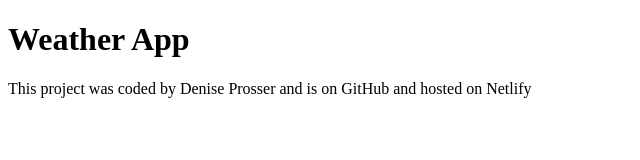
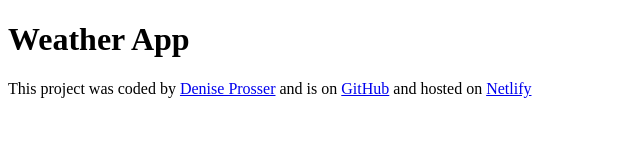
Before and after one commit to deniseprosser/weather-app-final, a plain HTML site: page index.html in a window 1280 px wide. Shown: the whole page, without its empty margins (0-640 px from the left). Drawn offline with Linux system fonts and the light colour scheme.

Commit message:
Added links to footer

```diff
--- a/index.html
+++ b/index.html
@@ -8,8 +8,20 @@
   <body>
     <h1>Weather App</h1>
     <footer>
-      This project was coded by Denise Prosser and is on GitHub and hosted on
-      Netlify
+      This project was coded by
+      <a href="https://github.com/deniseprosser" target="_blank"
+        >Denise Prosser</a
+      >
+      and is on
+      <a
+        href="https://github.com/deniseprosser/weather-app-final"
+        target="_blank"
+        >GitHub</a
+      >
+      and hosted on
+      <a href="https://melodic-figolla-3ded3f.netlify.app/" target="_blank"
+        >Netlify</a
+      >
     </footer>
   </body>
 </html>
```
